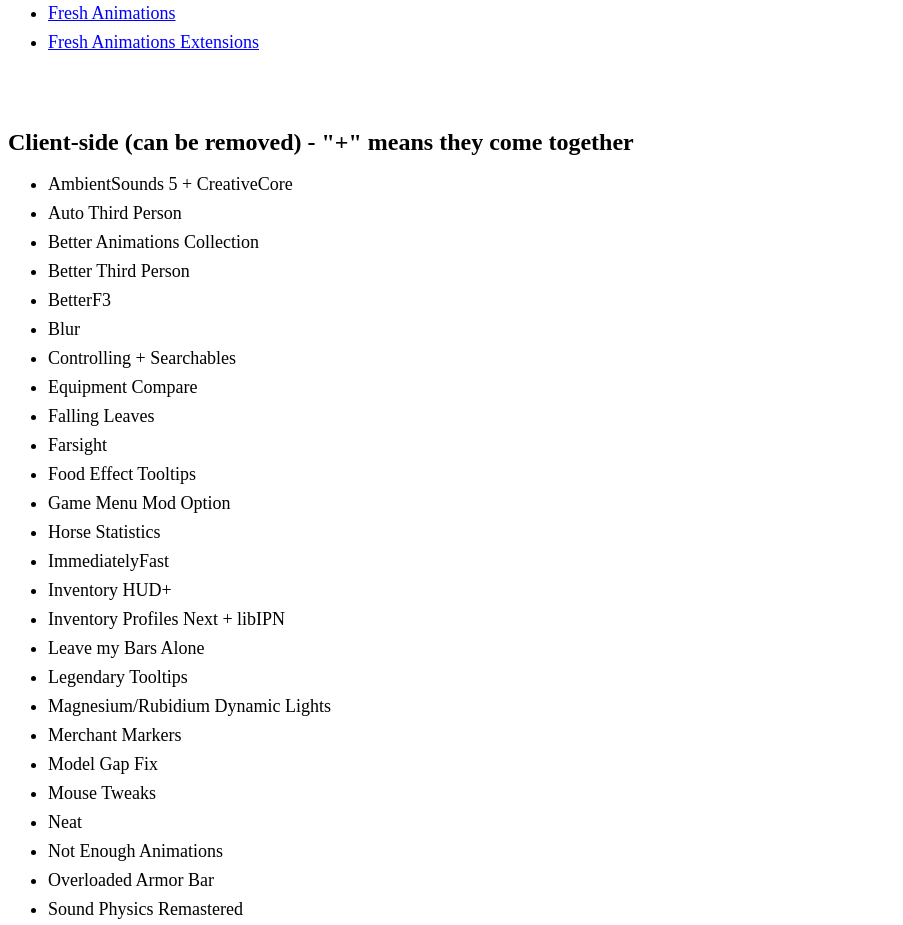
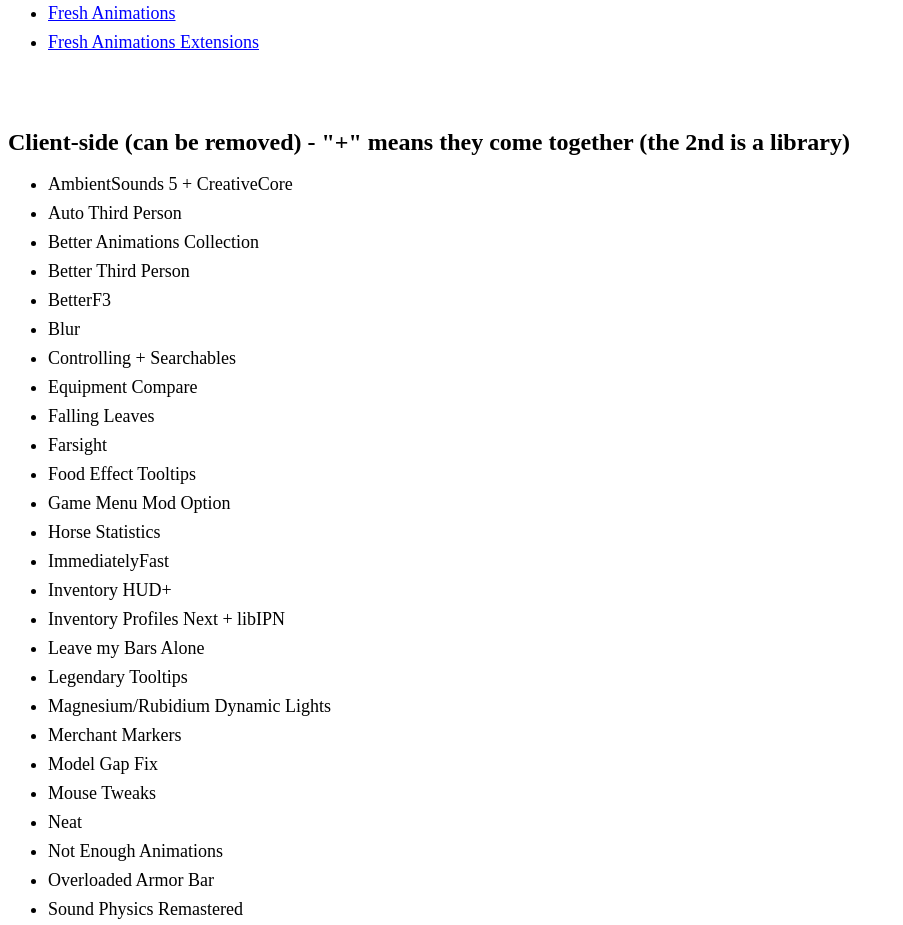
Before and after one commit to DavidTs93/DavidTs93.github.io, a plain HTML site: page modlist.html in a window 1280 px wide. Shown: the part 3652-4577 px from the top of the page, without its empty margins (0-903 px from the left). Drawn offline with Linux system fonts and the light colour scheme.

Commit message:
Update modlist.html

```diff
--- a/modlist.html
+++ b/modlist.html
@@ -153,7 +153,7 @@
 			<li><a href="https://www.curseforge.com/minecraft/texture-packs/fresh-animations-extensions">Fresh Animations Extensions</a></li>
 		</ul>
 		<br><br>
-		<h1>Client-side (can be removed) - "+" means they come together</h1>
+		<h1>Client-side (can be removed) - "+" means they come together (the 2nd is a library)</h1>
 		<ul>
 			<li>AmbientSounds 5 + CreativeCore</li>
 			<li>Auto Third Person</li>
```
